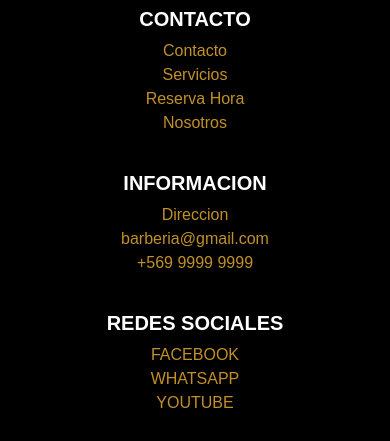
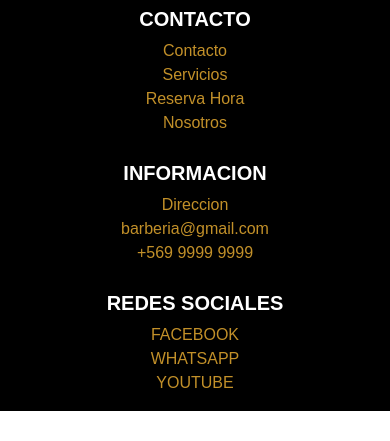
Before and after one commit to AlexzOjeda/tercera-entrega-proyecto, a plain HTML site: page index.html in a window 390 px wide. Shown: the part 3929-4370 px from the top of the page. After the commit the page ends 4340 px from the top, so only its background shows below. Drawn offline with nearby package versions, Linux system fonts and the light colour scheme.

Commit message:
modificacion definitiva del footer

```diff
--- a/scss/sections/_footer.scss
+++ b/scss/sections/_footer.scss
@@ -27,8 +27,6 @@
 
 .footerHorizontal {
     display: flex;
-    flex-wrap: wrap;
-    justify-content: center;
 }
 
 .footerHorizontal section {
--- a/scss/sections/_globales.scss
+++ b/scss/sections/_globales.scss
@@ -47,8 +47,15 @@
 
 
 @media (max-width: 830px) {
+    .footerHorizontal {
+        display: flex;
+        flex-wrap: wrap;
+        justify-content: space-around;
+    }
+
     .footerHorizontal section {
-        margin: 10px;
+        margin: 10px 60px 0 60px;;
+        text-align: center;
     }
 
 }
```
Also changed, not shown: css/style.css.
